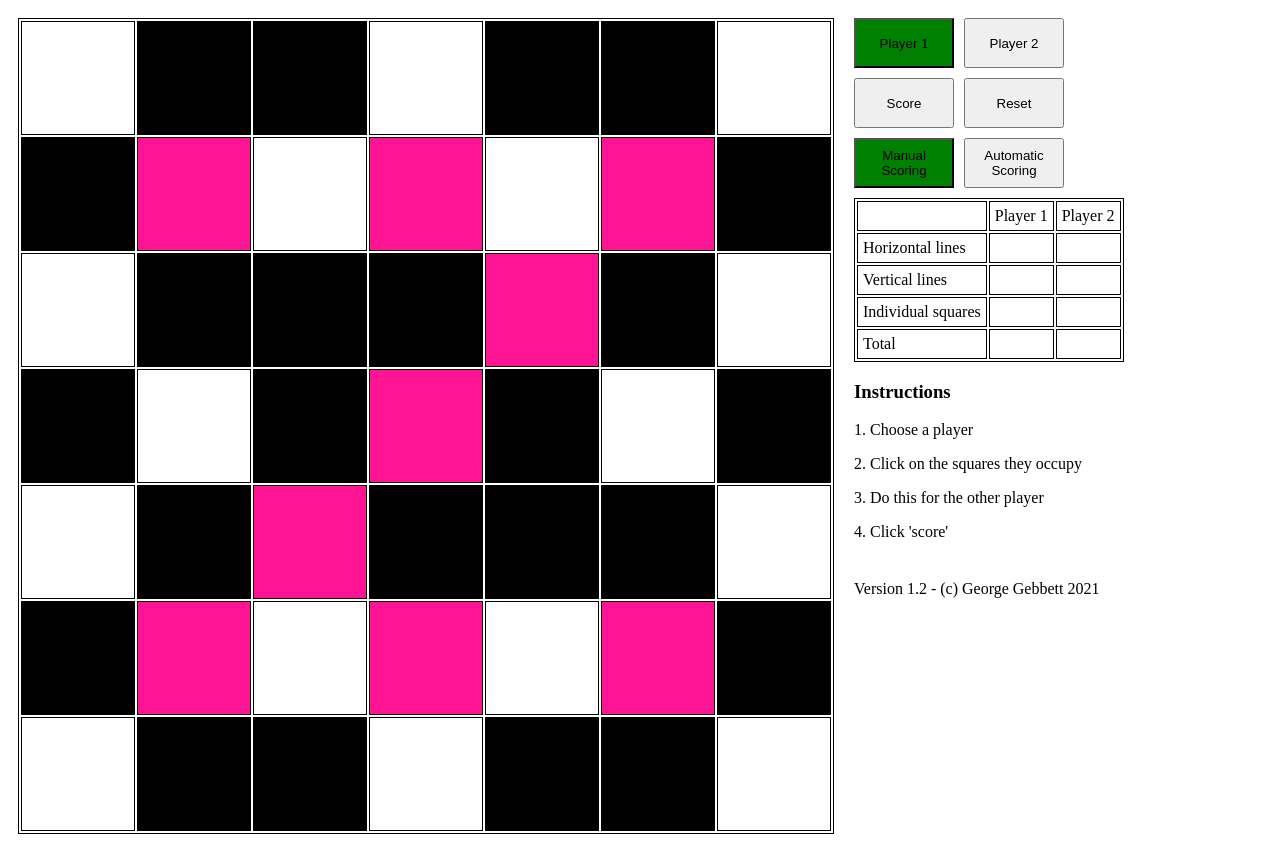
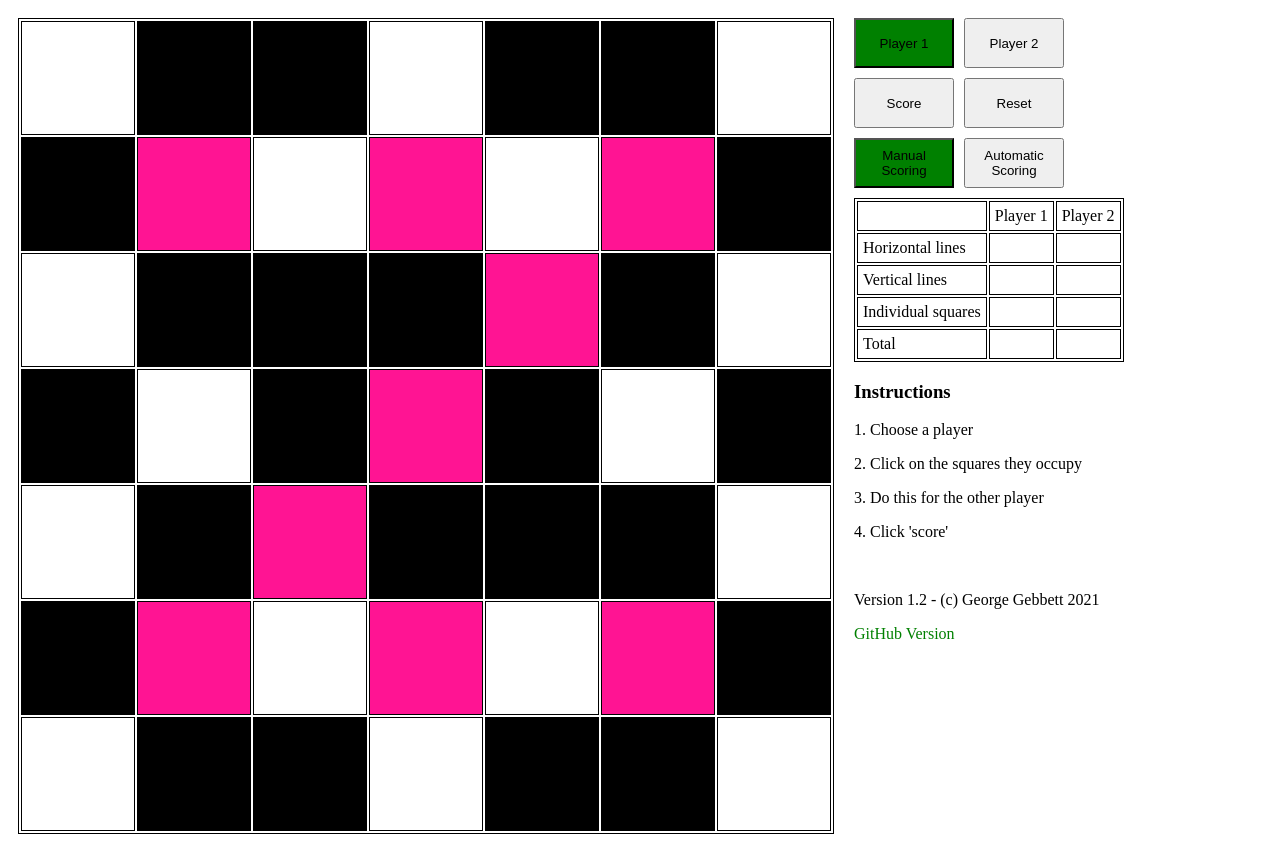
Before and after one commit to georgegebbett/kiviScorer, a plain HTML site: page index.html in a window 1280 px wide. Drawn offline with Linux system fonts and the light colour scheme.

Commit message:
version note added

```diff
--- a/index.html
+++ b/index.html
@@ -138,7 +138,10 @@
             <p>4. Click 'score'</p>
         </div>
         <br>
-        <div style="margin: 5px">Version 1.2 - (c) George Gebbett 2021</div>
+        <div style="margin: 5px">
+            <p>Version 1.2 - (c) George Gebbett 2021</p>
+            <p style="color: green">GitHub Version</p>
+        </div>
     </div>
 </div>
 <script src="tableGenerate.js"></script>
```
